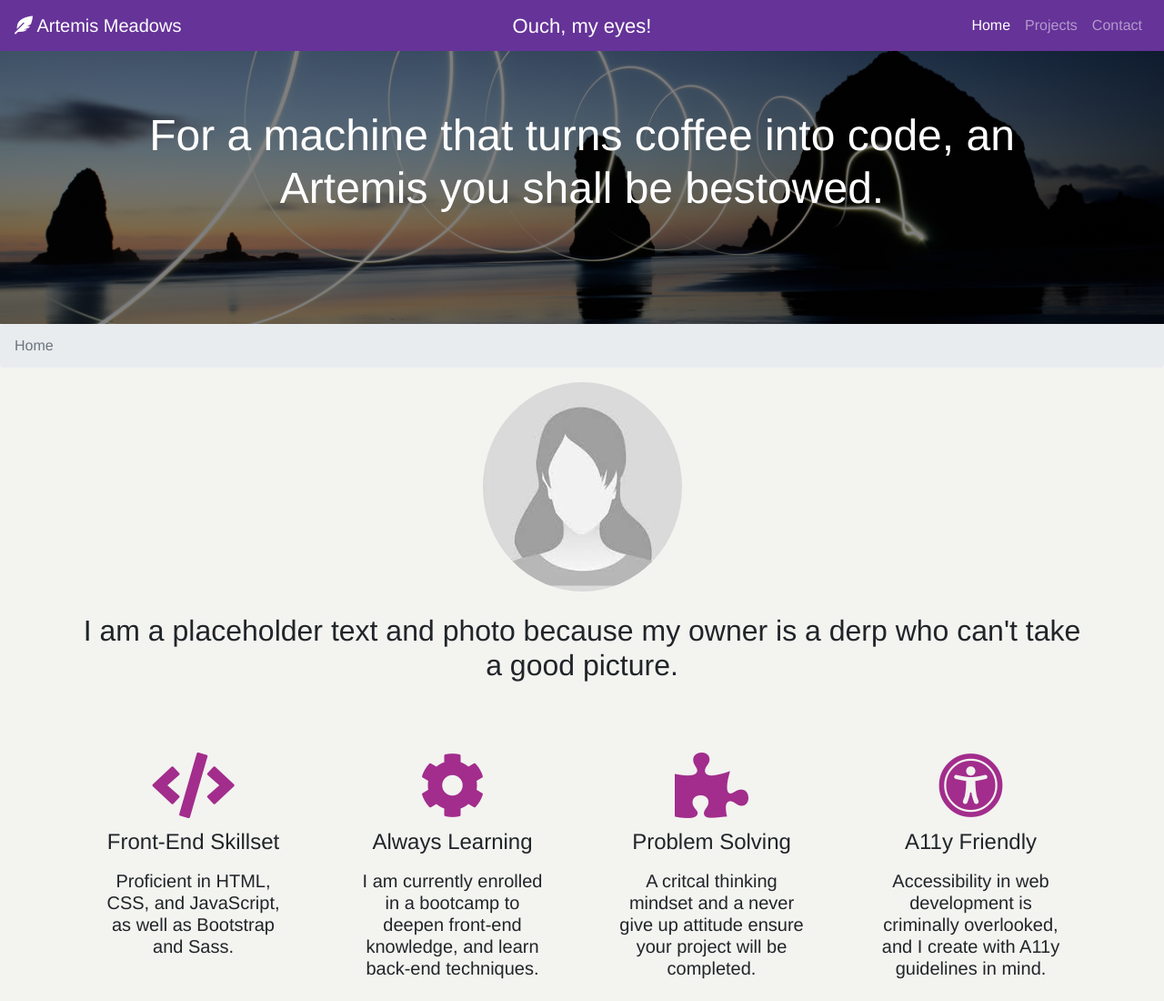
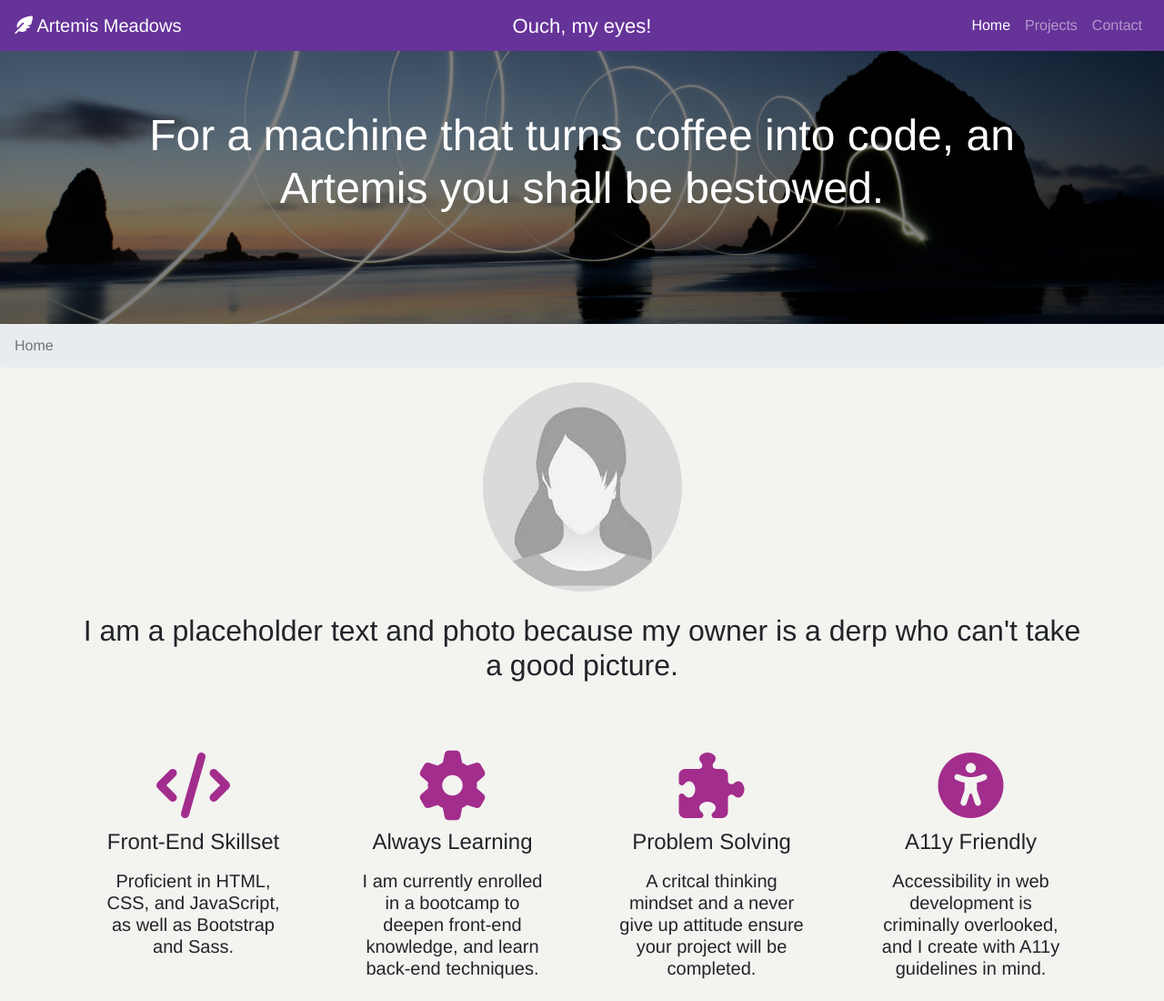
Before and after one commit to artemismeadows/Portfolio-Project, a website: page index.html in a window 1280 px wide. Shown: the top 1100 px of the page at 91% size. Drawn offline with nearby package versions, Linux system fonts and the light colour scheme.

Commit message:
FA Local Added Index

```diff
--- a/index.html
+++ b/index.html
@@ -5,7 +5,7 @@
     <meta http-equiv="X-UA-Compatible" content="IE=edge">
     <meta name="viewport" content="width=device-width, initial-scale=1.0">
     <link rel="stylesheet" href="https://cdn.jsdelivr.net/npm/bootstrap@4.6.0/dist/css/bootstrap.min.css" integrity="sha384-B0vP5xmATw1+K9KRQjQERJvTumQW0nPEzvF6L/Z6nronJ3oUOFUFpCjEUQouq2+l" crossorigin="anonymous">
-    <link rel="stylesheet" href="node_modules\@fortawesome\fontawesome-free\css\all.css">
+    <link rel="stylesheet" href="css\all.min.css">
     <link href="https://maxcdn.bootstrapcdn.com/font-awesome/4.6.3/css/font-awesome.min.css" rel="stylesheet">
     <link rel="stylesheet" id="theme" type="text/css" href="css/light-theme.css">
     <title>Artemis Meadows</title>
```
